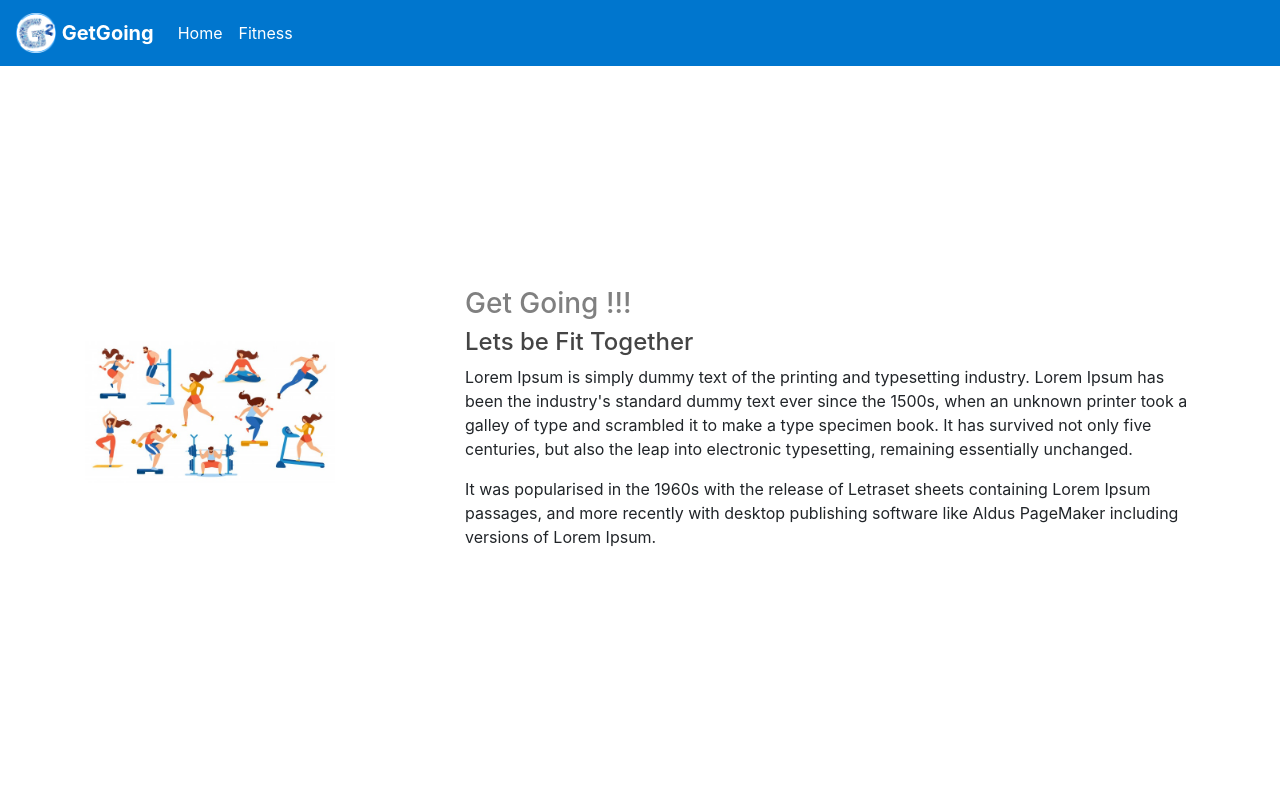
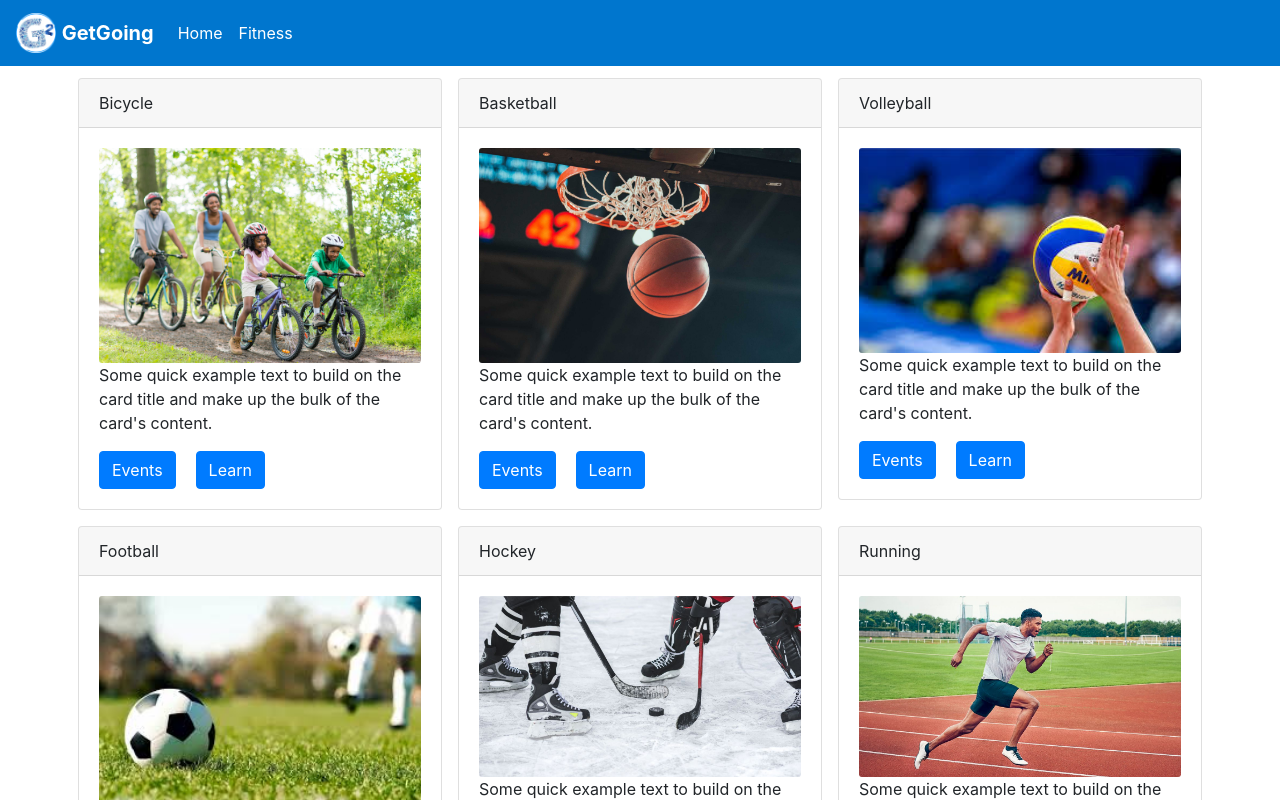
Before and after one commit to 07tiru07/GetGoing, a React (Create React App) app in the folder app/frontend/webapp/: page /sports in a window 1280 px wide. Shown: the top 800 px of the page. Built offline with nearby package versions, Linux system fonts and the light colour scheme.

Commit message:
changing few files

```diff
--- a/app/frontend/webapp/public/index.html
+++ b/app/frontend/webapp/public/index.html
@@ -32,9 +32,7 @@
     -->
     <title>React App</title>
   </head>
-  <body>
-    <noscript>You need to enable JavaScript to run this app.</noscript>
-    <div id="root"></div>
+  <body id="root">
     <!--
       This HTML file is a template.
       If you open it directly in the browser, you will see an empty page.
--- a/app/frontend/webapp/src/App.css
+++ b/app/frontend/webapp/src/App.css
@@ -5,6 +5,24 @@
 .App-logo {
   height: 40vmin;
   pointer-events: none;
+}
+main {
+  height: calc(100% - 56px);
+}
+
+html{
+  height: 100%;
+}
+
+body{
+  height: 100%;
+}
+
+header {
+  top: 0;
+  position: fixed;
+  position: sticky;
+  z-index: 9999;
 }
 
 @media (prefers-reduced-motion: no-preference) {
@@ -42,3 +60,95 @@
   display: flex;
   align-items: center;
 }
+
+@media only screen and (max-width: 576px) {
+
+  main {
+      top: 60px;
+  }
+  .margin-bottom-145 {
+      margin-bottom: 145px;
+  }
+  .margin-bottom-61 {
+      margin-bottom: 61px;
+  }
+  .attest-success-img{
+    order: 0;
+      margin-top: 25px;
+      margin-bottom: 25px;
+  }
+  .attest-success-pointers {
+      padding-bottom: 68px;
+  }
+  .desktop_visible_footer {
+      display: block;
+      position: fixed;
+      left: 50%;
+      bottom: 20px;
+      transform: translate(-50%, -50%);
+      margin: 0 auto;
+  }
+  .dds__container-fluid {
+      flex-direction: column;
+      height: auto;
+  }
+  .container-fluid .wel-img {
+      order: 1;
+  }
+  .container-fluid .wel-header {
+      order: 0;
+      margin-top: 29px;
+      margin-bottom: 11px;
+  }
+  .dds__container-fluid .rts-para {
+      display: none;
+  }
+  .dds__container-fluid .rts-para-mobile {
+      display: block;
+      order: 2;
+      margin-bottom: 25px;
+  }
+  .privacy-copyright-mobile {
+      margin-bottom: 80px;
+      order: 3;
+  }
+  .footer-div {
+      bottom: 0;
+      background-color: white;
+      left: 0px;
+      position: fixed;
+      width: 100%;
+      padding: 16px 15px 14px 15px;
+      -webkit-box-shadow: 0px -1px 10px rgba(0, 0, 0, 0.16);
+      -moz-box-shadow: 0px -1px 10px rgba(0, 0, 0, 0.16);
+      box-shadow: 0px -1px 10px rgba(0, 0, 0, 0.16);
+  }
+  .screening-buttons {
+    position: fixed;
+    bottom: 0px;
+    width: 100%;
+    left: 0px;
+}
+.screening-button-mobile {
+  background-color: #FFFFFF;
+  -webkit-box-shadow: 0px -1px 10px rgba(0, 0, 0, 0.16);
+  -moz-box-shadow: 0px -1px 10px rgba(0, 0, 0, 0.16);
+  box-shadow: 0px -1px 10px rgba(0, 0, 0, 0.16);
+  padding: 16px 15px 16px 15px;
+}
+}
+
+@media only screen and (min-width: 992px) {
+  .screening-buttons-width {
+      width: 340px;
+  }
+  .ResponseButton {
+      width: 340px;
+  }
+  .search-container {
+      width: 340px;
+  }
+  .typeahead-search-container {
+      width: 340px;
+  }
+}
--- a/app/frontend/webapp/src/App.js
+++ b/app/frontend/webapp/src/App.js
@@ -1,36 +1,39 @@
 import React from "react";
-import {MemoryRouter, Switch, Route} from "react-router-dom";
+import { BrowserRouter as Router, Switch, Route } from "react-router-dom";
 
 import MastHead from "./MastHead";
 import Home from "./Home";
 import Fitness from "./Fitness";
 import Sports from "./Sports";
-import Events from "./Events"
-import Lessons from "./Lessons";
+import Events from "./Events";
 
 import "./App.css";
 
-const App = () => (
-    <MemoryRouter>
-        <MastHead/>
+const App = () => {
+  return(
+  <>
+  <Router>
+    <header>
+    <MastHead />
+    </header>
+    <main style={{height: '100%'}}>
         <Switch>
-            <Route path="/fitness">
-                <Fitness/>
-            </Route>
-            <Route path="/events">
-                <Events/>
-            </Route>
-            <Route path="/lessons">
-                <Lessons/>
-            </Route>
-            <Route path="/sports">
-                <Sports/>
-            </Route>
-            <Route path="/" exact={true}>
-                <Home/>
-            </Route>
+          <Route path="/fitness">
+            <Fitness />
+          </Route>
+          <Route path="/sports">
+            <Sports />
+          </Route>
+          <Route path="/events">
+            <Events />
+          </Route>
+          <Route path="/">
+            <Home />
+          </Route>
         </Switch>
-    </MemoryRouter>
-);
+    </main>
+  </Router>
+  </>
+  )};
 
 export default App;
--- a/app/frontend/webapp/src/Home.js
+++ b/app/frontend/webapp/src/Home.js
@@ -1,37 +1,48 @@
 import React from "react";
-import {Container, Row, Col} from "react-bootstrap";
-import {ReactComponent as MastHeadIcon} from "./sports.svg";
+import { ReactComponent as WelcomeImg } from "./tst.svg";
+import { useHistory } from "react-router-dom";
 
 const Home = () => {
+  const history =  useHistory();
   return (
-        <div>
-            <div className="vertical-center-container">
-                <Container>
-                    <Row>
-                        <Col sm={4}>
-                            <MastHeadIcon height={250} width={250}/>
-                        </Col>
-                        <Col sm={8}>
-                            <h3 style={{color: "#808080"}}>Get Going !!!</h3>
-                            <h4 style={{color: "#444444"}}>Lets be Fit Together</h4>
+    <div className="h-100 container-fluid d-sm-flex align-items-center">
+        <div className="col-0 col-sm-1"></div>
+        <div className="col-12 col-sm-4 wel-img"><WelcomeImg /></div>
+        <div className="col-0 col-sm-1"></div>
+        <div className="col-12 col-sm-5 wel-header">
+          <h3 style={{ color: "#808080" }}>Welcome to Get Going !!!</h3>
+            <h4 style={{ color: "#444444" }}>Your Fitness Our Care</h4>
             <p>
-                                Lorem Ipsum is simply dummy text of the printing and typesetting
-                                industry. Lorem Ipsum has been the industry's standard dummy text
-                                ever since the 1500s, when an unknown printer took a galley of
-                                type and scrambled it to make a type specimen book. It has
-                                survived not only five centuries, but also the leap into
-                                electronic typesetting, remaining essentially unchanged.
+            Here you will get to learn about sports and fitness, collaborate with others in the world,
+            get rewarded recognized for the hard work.
             </p>
             <p>
-                                It was popularised in the 1960s with the release of Letraset
-                                sheets containing Lorem Ipsum passages, and more recently with
-                                desktop publishing software like Aldus PageMaker including
-                                versions of Lorem Ipsum.
+            Here you will get to learn about sports and fitness, collaborate with others in the world,
+            get rewarded recognized for the hard work.
             </p>
-                        </Col>
-                    </Row>
-                </Container>
+            <div className="screening-buttons d-sm-block">
+                  <div className="d-flex screening-buttons-width screening-button-mobile">
+                    {/* <Link to={allConditionsNotAgree ? '/attestationSuccess' : '/attestationFailure'}> */}
+                    <button
+                      type="button"
+                      id=""
+                      className="btn w-50 btn-primary text-truncate"
+                      onClick={()=>history.push('/sports')}
+                    >
+                      Sports
+                    </button>
+                    <button
+                      type="button"
+                      id=""
+                      className="btn screening-cancel-button w-50 ml-2 btn-secondary text-truncate"
+                      onClick={()=>history.push('/fitness')}
+                    >
+                      Fitness
+                    </button>
                   </div>
+                </div>
+        </div>
+        <div className="col-0 col-sm-1"></div>
     </div>
   );
 };
--- a/app/frontend/webapp/src/Sports.js
+++ b/app/frontend/webapp/src/Sports.js
@@ -1,10 +1,76 @@
+import React from 'react';
+import {Link} from "react-router-dom";
+import {Button, Card, Row} from "react-bootstrap";
+import bicycleImg from './bicycle.jpg'
+import basketballImg from './basketball.jpg'
+import volleyballImg from './volleyball.jpeg'
+import footballImg from './football.jpeg'
+import hockeyImg from './hockey.jpg'
+import runningImg from './running.jpg'
+
+const cards = [
+    {
+        title: "Bicycle",
+        text: `Some quick example text to build on the card title and make up the bulk of
+  the card's content.`,
+        image: bicycleImg
+    }, {
+        title: "Basketball",
+        text: `Some quick example text to build on the card title and make up the bulk of
+  the card's content.`,
+        image: basketballImg
+    }, {
+        title: "Volleyball",
+        text: `Some quick example text to build on the card title and make up the bulk of
+  the card's content.`,
+        image: volleyballImg
+    }, {
+        title: "Football",
+        text: `Some quick example text to build on the card title and make up the bulk of
+  the card's content.`,
+        image: footballImg
+    }, {
+        title: "Hockey",
+        text: `Some quick example text to build on the card title and make up the bulk of
+  the card's content.`,
+        image: hockeyImg
+    }, {
+        title: "Running",
+        text: `Some quick example text to build on the card title and make up the bulk of
+  the card's content.`,
+        image: runningImg
+    },
+]
+
 const Sports = () => {
-    return (
-      <h2>
-      Sports
+  return (
+    <div className="container py-1">
+        <Row>
+            {cards.map((card, index) => (<div key={index} className="col-md-4 p-2">
+                <Card>
+                    <Card.Header>
+                        {card.title}
+                    </Card.Header>
+                    <Card.Body>
+                        <Card.Img src={card.image} alt={card.title}/>
+                        <Card.Text>
+                            {card.text}
+                        </Card.Text>
 
-    </h2>
-    );
-  };
+                        <Link to="/events">
+                            <Button style={{marginRight: 20}}
+                                    variant="primary">Events</Button>
+                        </Link>
+                        <Link to="/lessons">
+                            <Button
+                                variant="primary">Learn</Button>
+                        </Link>
+                    </Card.Body>
+                </Card>
+            </div>))}
+        </Row>
+    </div>
+);
+};
 
   export default Sports;
```
Also changed, not shown: app/frontend/webapp/src/tst.svg (added). Lines whose indentation alone changed are shown as unchanged.
